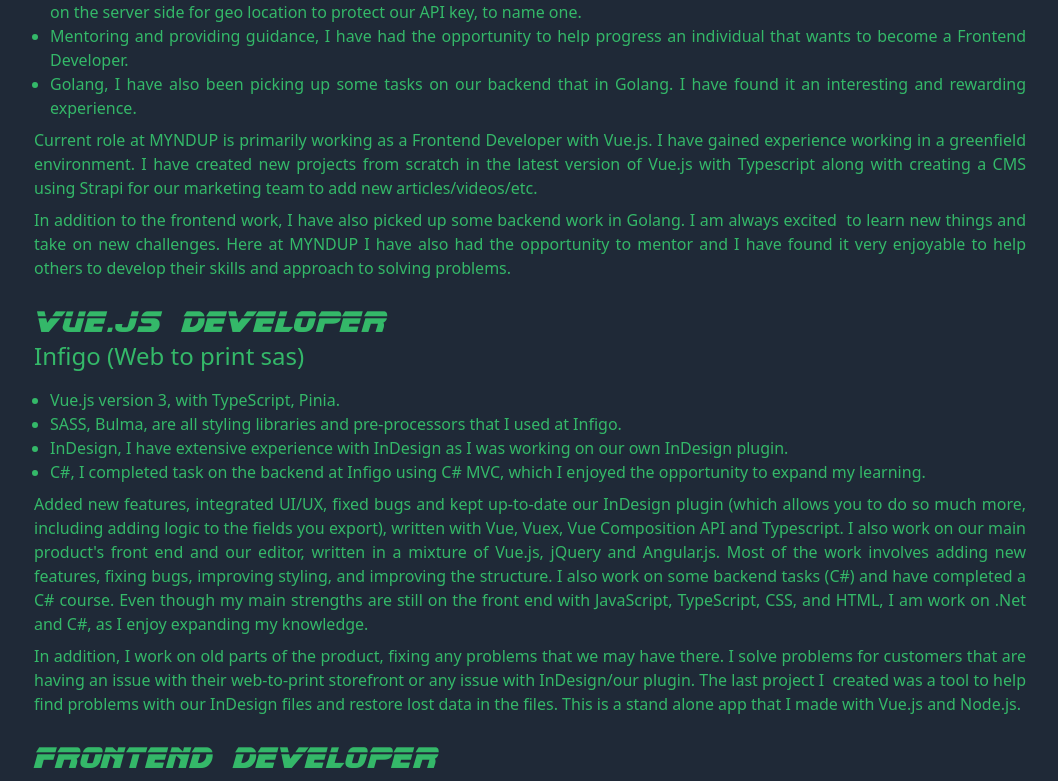
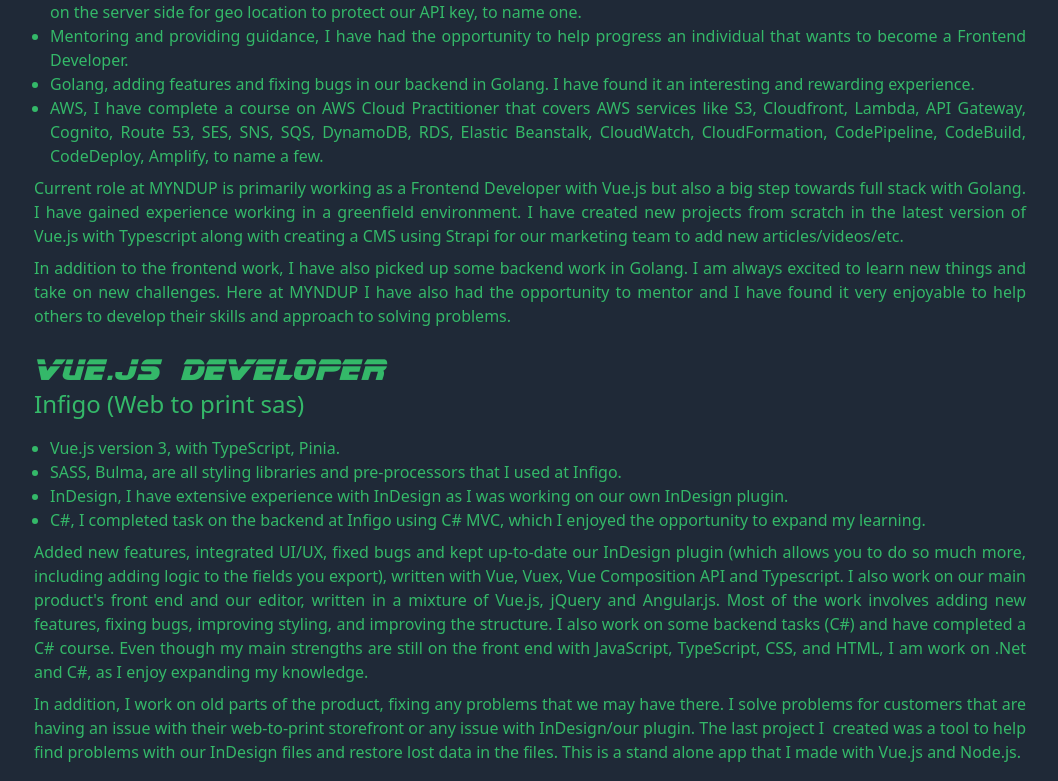
Before and after one commit to Colin-Sharp/Nuxt-profile, a Nuxt app: page / in a window 1280 px wide. Shown: the part 968-1749 px from the top of the page, without its empty margins (110-1168 px from the left). Built offline with nearby package versions, Linux system fonts and the light colour scheme.

Commit message:
update work experience

```diff
--- a/assets/lists/experance.ts
+++ b/assets/lists/experance.ts
@@ -10,11 +10,12 @@
       "Building full web applications from scratch, I have helped create several Vue web applications in my time working at MYNDUP.",
       "Strapi CMS, I have created a CMS system using Strapi for our wellbeing library for our marketing team to use. This involved overcoming a few custom issues like creating a proxy on the backend of our Strapi project, in order to use the client`s IP address on the server side for geo location to protect our API key, to name one.",
       "Mentoring and providing guidance, I have had the opportunity to help progress an individual that wants to become a Frontend Developer.",
-      "Golang, I have also been picking up some tasks on our backend that in Golang. I have found it an interesting and rewarding experience.",
+      "Golang, adding features and fixing bugs in our backend in Golang. I have found it an interesting and rewarding experience.",
+      "AWS, I have complete a course on AWS Cloud Practitioner that covers AWS services like S3, Cloudfront, Lambda, API Gateway, Cognito, Route 53, SES, SNS, SQS, DynamoDB, RDS, Elastic Beanstalk, CloudWatch, CloudFormation, CodePipeline, CodeBuild, CodeDeploy, Amplify, to name a few.",
     ],
     content: [
-      "Current role at MYNDUP is primarily working as a Frontend Developer with Vue.js. I have gained experience working in a greenfield environment. I have created new projects from scratch in the latest version of Vue.js with Typescript along with creating a CMS using Strapi for our marketing team to add new articles/videos/etc.",
-      "In addition to the frontend work, I have also picked up some backend work in Golang. I am always excited  to learn new things and take on new challenges. Here at MYNDUP I have also had the opportunity to mentor and I have found it very enjoyable to help others to develop their skills and approach to solving problems.",
+      "Current role at MYNDUP is primarily working as a Frontend Developer with Vue.js but also a big step towards full stack with Golang. I have gained experience working in a greenfield environment. I have created new projects from scratch in the latest version of Vue.js with Typescript along with creating a CMS using Strapi for our marketing team to add new articles/videos/etc.",
+      "In addition to the frontend work, I have also picked up some backend work in Golang. I am always excited to learn new things and take on new challenges. Here at MYNDUP I have also had the opportunity to mentor and I have found it very enjoyable to help others to develop their skills and approach to solving problems.",
     ],
   },
   {
@@ -32,7 +33,7 @@
     ],
   },
   {
-    title: "Frontend Developer",
+    title: "Software Developer",
     subtitle: "Leadstream (Lead finding company)",
     skillList: [
       "Vue.js version 2, Nuxt.",
```
